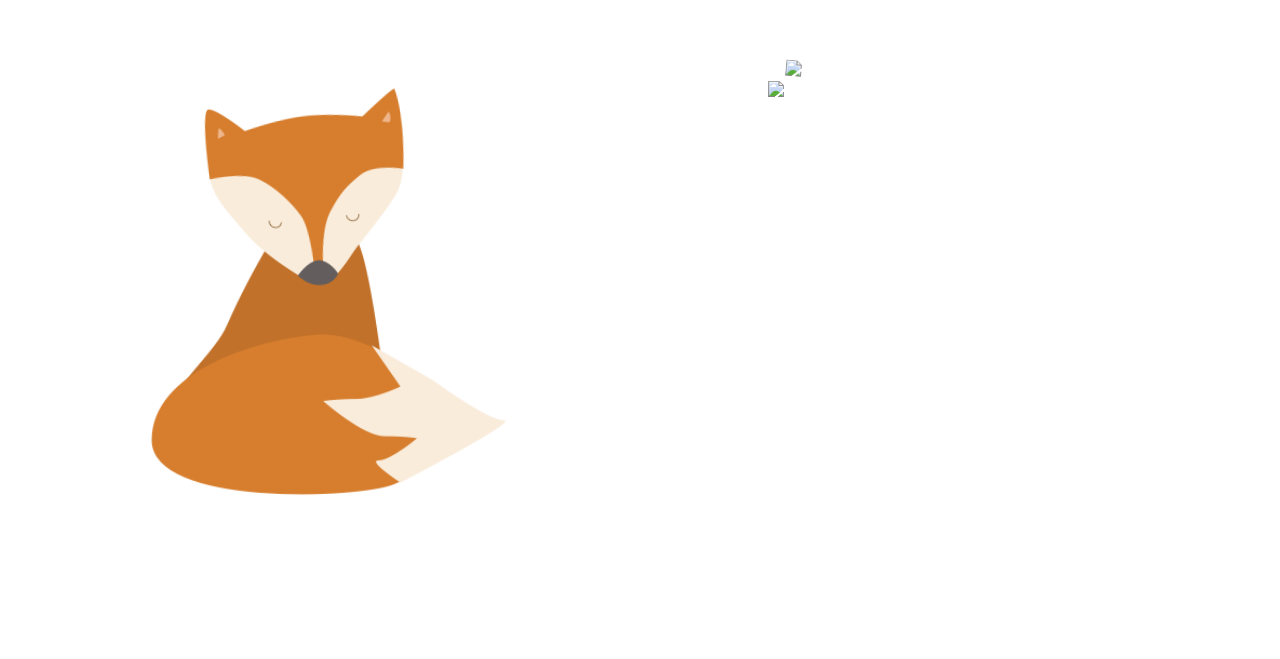
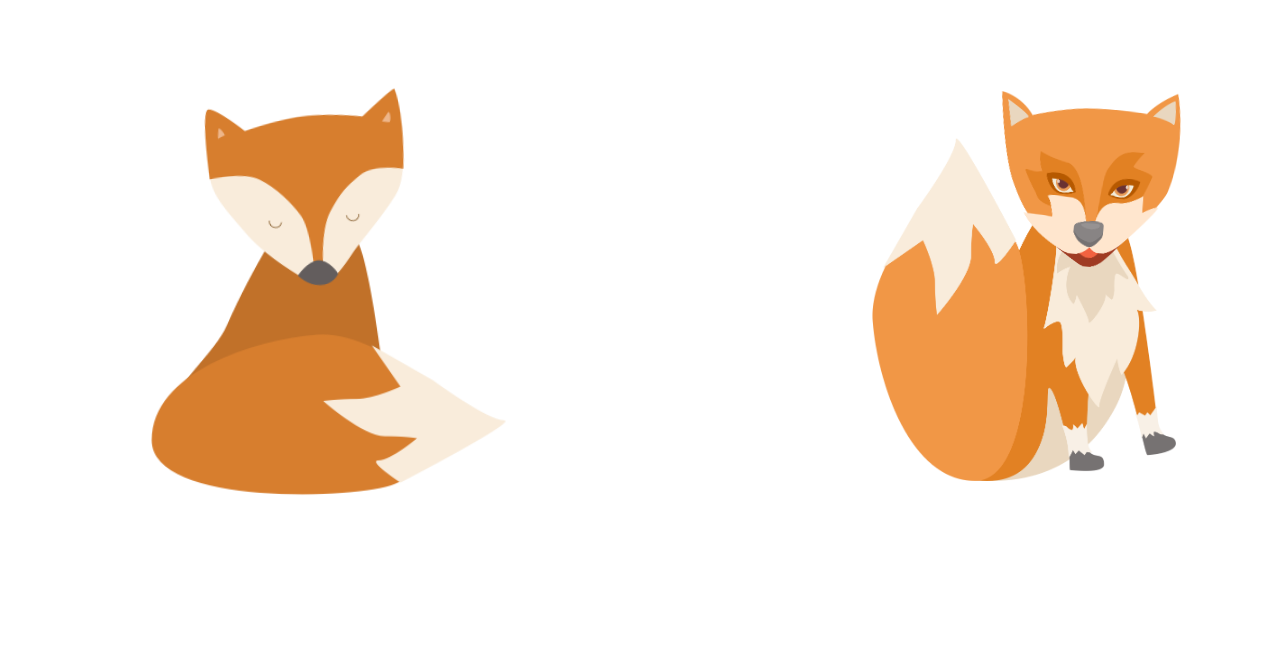
Before and after one commit to RoisinOk/Fox, a plain HTML site: page index.html in a window 1280 px wide. Shown: the part 119-778 px from the top of the page. Drawn offline with nearby package versions, Linux system fonts and the light colour scheme.

Commit message:
Put new images in ruzoImages folder, because they weren't appearing on Github

```diff
--- a/index.html
+++ b/index.html
@@ -17,10 +17,10 @@
     <img src="images/foxHead2.png" id="head2" class="fox">
 
 
-    <img src="images/ruzoBody.png" id="ruzoBody" class="ruzo">
-    <img src="images/ruzoOpen.png" id="ruzoOpen" class="ruzo">
-    <img src="images/ruzoClosed.png" id="ruzoClosed" class="ruzo">
-    <img src="images/ruzoTail.png" id="ruzoTail" class="ruzo">
+    <img src="ruzoImages/ruzoBody.png" id="ruzoBody" class="ruzo">
+    <img src="ruzoImages/ruzoOpen.png" id="ruzoOpen" class="ruzo">
+    <img src="ruzoImages/ruzoClosed.png" id="ruzoClosed" class="ruzo">
+    <img src="ruzoImages/ruzoTail.png" id="ruzoTail" class="ruzo">
 
 
     <script src="http://cdnjs.cloudflare.com/ajax/libs/gsap/latest/TweenMax.min.js"></script>
```
Also changed, not shown: ruzoImages/ruzoBody.png (added), ruzoImages/ruzoClosed.png (added), ruzoImages/ruzoOpen.png (added), ruzoImages/ruzoTail.png (added).
